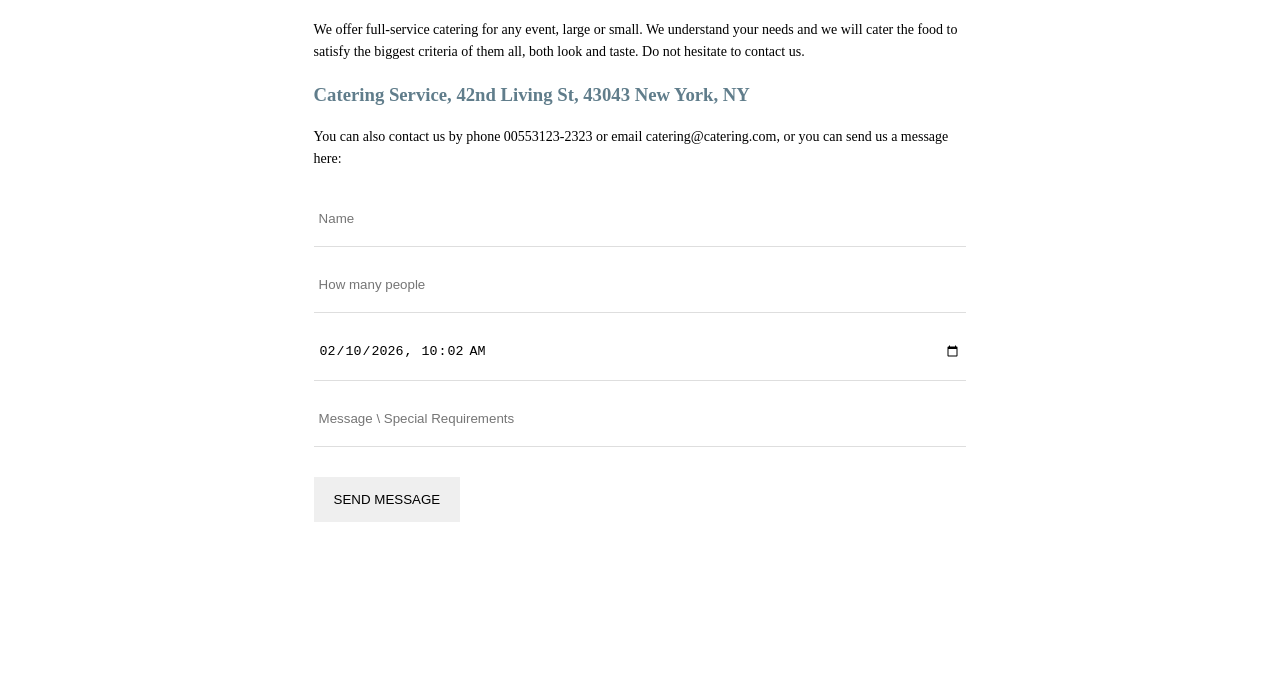
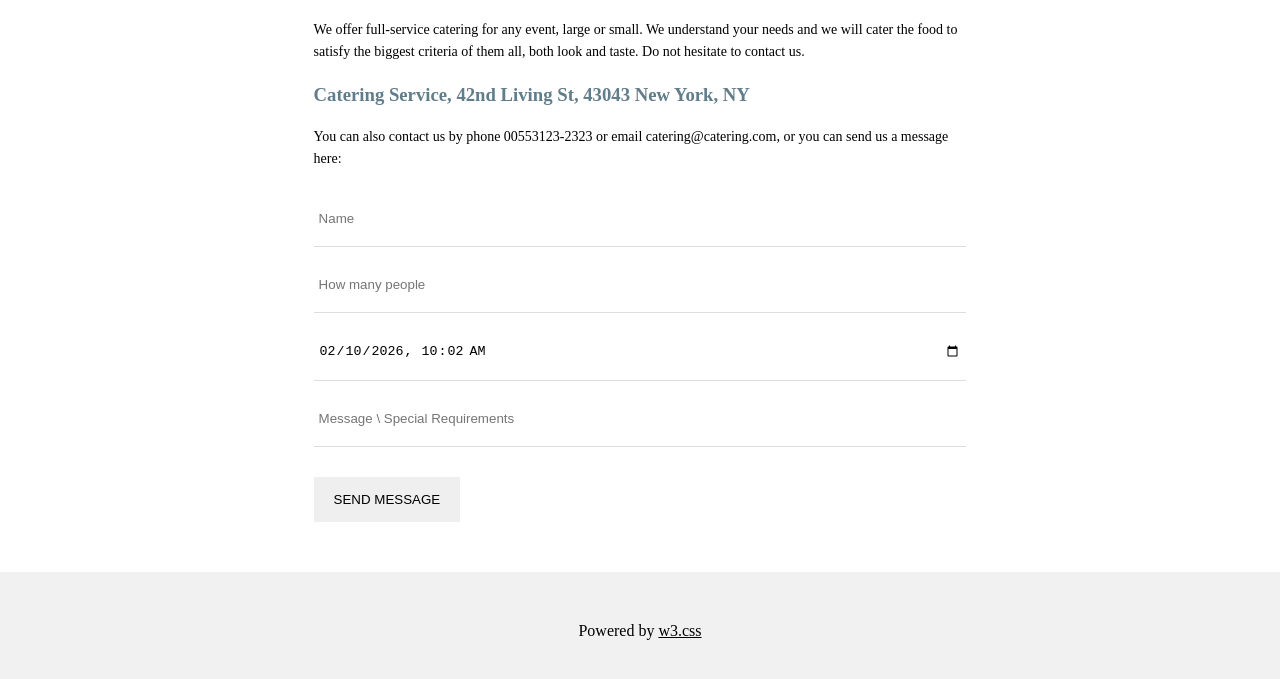
Before and after one commit to Lilyprograms/repo_collaboration, a plain HTML site: page index.html in a window 1280 px wide. Shown: the part 139-818 px from the top of the page. Drawn offline with Linux system fonts and the light colour scheme.

Commit message:
Created footer section

```diff
--- a/index.html
+++ b/index.html
@@ -36,5 +36,10 @@
         </form>
       </div>
     </div>
+
+    <footer class="footer">
+      <p>Powered by <a href="https://www.w3schools.com/w3css/default.asp">w3.css</a></p>
+    </footer>
+
   </body>
 </html>
--- a/style.css
+++ b/style.css
@@ -71,3 +71,14 @@
 .l_contact_form button:hover {
   background-color: lightgray;
 }
+
+.footer {
+  padding: 50px;
+  text-align: center;
+  background-color: #f1f1f1;
+  margin-top: 50px;
+}
+
+.footer a {
+  color: black;
+}
```
